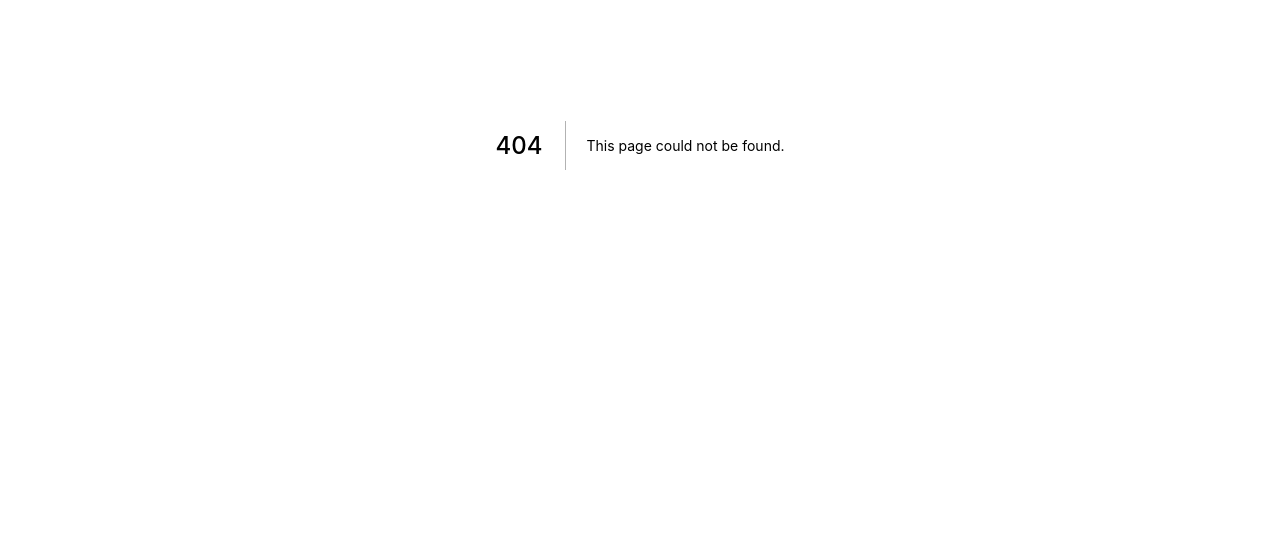
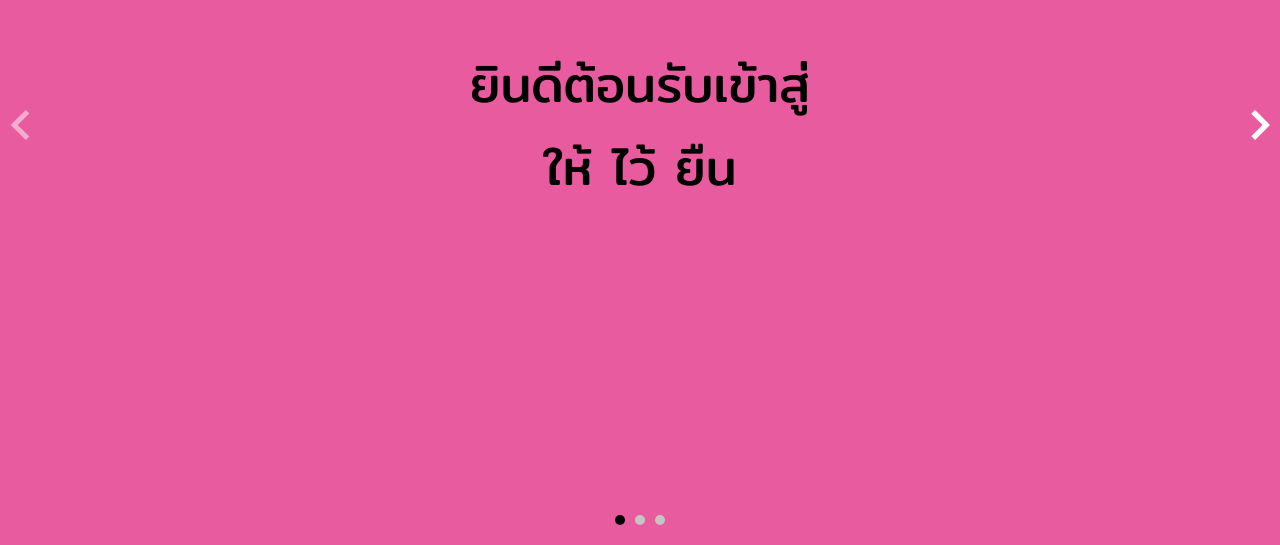
Before and after one commit to tanpochara/GSB-prototype, a Next.js app: page / in a window 1280 px wide. Before the commit this address had no page. Shown: the part 255-800 px from the top of the page. Built offline with nearby package versions, Linux system fonts and the light colour scheme.

Commit message:
fear: home page

```diff
--- a/package.json
+++ b/package.json
@@ -13,6 +13,7 @@
     "@emotion/react": "^11.10.0",
     "@emotion/styled": "^11.10.0",
     "framer-motion": "^7.1.0",
+    "keen-slider": "^6.7.0",
     "next": "12.2.5",
     "react": "18.2.0",
     "react-dom": "18.2.0",
--- a/pages/_app.tsx
+++ b/pages/_app.tsx
@@ -1,4 +1,5 @@
 import "../src/styles/globals.css";
+import "../src/styles/keenslider.css";
 import type { AppProps } from "next/app";
 import { ChakraProvider } from "@chakra-ui/react";
 import theme from "../src/theme";
--- /dev/null
+++ b/pages/index.tsx
@@ -0,0 +1,134 @@
+import { useState } from "react";
+import { useKeenSlider } from "keen-slider/react";
+import "keen-slider/keen-slider.min.css";
+import { Box, Button, Center, Text, VStack } from "@chakra-ui/react";
+import { useRouter } from "next/router";
+
+const Register = () => {
+  const [currentSlide, setCurrentSlide] = useState(0);
+  const router = useRouter();
+  const [loaded, setLoaded] = useState(false);
+  const [sliderRef, instanceRef] = useKeenSlider<HTMLDivElement>({
+    initial: 0,
+    slideChanged(slider) {
+      setCurrentSlide(slider.track.details.rel);
+    },
+    created() {
+      setLoaded(true);
+    },
+  });
+  return (
+    <>
+      <div style={{ backgroundColor: "#E85B9E", height: "100vh" }}>
+        <div className="navigation-wrapper">
+          <div ref={sliderRef} className="keen-slider">
+            <div className="keen-slider__slide number-slide1">
+              <VStack alignItems="center" justifyContent="center" h="full">
+                <Text>ยินดีต้อนรับเข้าสู่</Text>
+                <Text>ให้ ไว้ ยืน</Text>
+              </VStack>
+            </div>
+            <div className="keen-slider__slide number-slide2">
+              <VStack p="50px 30px" h="full">
+                <Text> ฝาก และ รับ </Text>
+                <Text> สิทธิลุ้นรางวัล</Text>
+                <Box
+                  h="full"
+                  display="flex"
+                  flexDir="column"
+                  justifyContent="center"
+                >
+                  <Center>
+                    <Text> ฝากเงิน </Text>
+                  </Center>
+                </Box>
+              </VStack>
+            </div>
+            <div className="keen-slider__slide number-slide3">
+              <VStack
+                p="50px 30px"
+                justifyContent="space-between"
+                alignItems="center"
+                h="full"
+              >
+                <Text mr="20px"> begin your saving </Text>
+                <Box
+                  style={{ backgroundColor: "black", color: "white" }}
+                  p="10px 80px"
+                  borderRadius="22px"
+                  onClick={() => router.push("/ticket")}
+                >
+                  {" "}
+                  เริ่มต้น{" "}
+                </Box>
+              </VStack>
+            </div>
+          </div>
+          {loaded && instanceRef.current && (
+            <>
+              <Arrow
+                left
+                onClick={(e: any) =>
+                  e.stopPropagation() || instanceRef.current?.prev()
+                }
+                disabled={currentSlide === 0}
+              />
+
+              <Arrow
+                onClick={(e: any) =>
+                  e.stopPropagation() || instanceRef.current?.next()
+                }
+                disabled={
+                  currentSlide ===
+                  instanceRef.current.track.details.slides.length - 1
+                }
+              />
+            </>
+          )}
+        </div>
+        {loaded && instanceRef.current && (
+          <div className="dots">
+            {[0, 1, 2].map((idx) => {
+              return (
+                <button
+                  key={idx}
+                  onClick={() => {
+                    instanceRef.current?.moveToIdx(idx);
+                  }}
+                  className={"dot" + (currentSlide === idx ? " active" : "")}
+                ></button>
+              );
+            })}
+          </div>
+        )}
+      </div>
+    </>
+  );
+};
+
+function Arrow(props: {
+  disabled: boolean;
+  left?: boolean;
+  onClick: (e: any) => void;
+}) {
+  const disabeld = props.disabled ? " arrow--disabled" : "";
+  return (
+    <svg
+      onClick={props.onClick}
+      className={`arrow ${
+        props.left ? "arrow--left" : "arrow--right"
+      } ${disabeld}`}
+      xmlns="http://www.w3.org/2000/svg"
+      viewBox="0 0 24 24"
+    >
+      {props.left && (
+        <path d="M16.67 0l2.83 2.829-9.339 9.175 9.339 9.167-2.83 2.829-12.17-11.996z" />
+      )}
+      {!props.left && (
+        <path d="M5 3l3.057-3 11.943 12-11.943 12-3.057-3 9-9z" />
+      )}
+    </svg>
+  );
+}
+
+export default Register;
--- /dev/null
+++ b/src/styles/keenslider.css
@@ -0,0 +1,60 @@
+[class^="number-slide"],
+[class*=" number-slide"] {
+  font-size: 50px;
+  font-weight: 500;
+  height: 95vh;
+  max-height: 100vh;
+}
+
+.navigation-wrapper {
+  position: relative;
+}
+
+.dots {
+  display: flex;
+  padding: 10px 0;
+  justify-content: center;
+}
+
+.dot {
+  border: none;
+  width: 10px;
+  height: 10px;
+  background: #c5c5c5;
+  border-radius: 50%;
+  margin: 0 5px;
+  padding: 5px;
+  cursor: pointer;
+}
+
+.dot:focus {
+  outline: none;
+}
+
+.dot.active {
+  background: #000;
+}
+
+.arrow {
+  width: 30px;
+  height: 30px;
+  position: absolute;
+  top: 50%;
+  transform: translateY(-50%);
+  -webkit-transform: translateY(-50%);
+  fill: #fff;
+  cursor: pointer;
+}
+
+.arrow--left {
+  left: 5px;
+}
+
+.arrow--right {
+  left: auto;
+  right: 5px;
+}
+
+.arrow--disabled {
+  fill: rgba(255, 255, 255, 0.5);
+}
```
Also changed, not shown: 1 other file (tests, documents, lock files or other folders).
